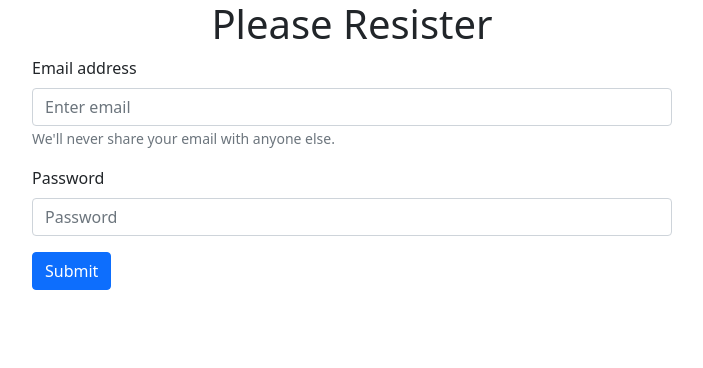
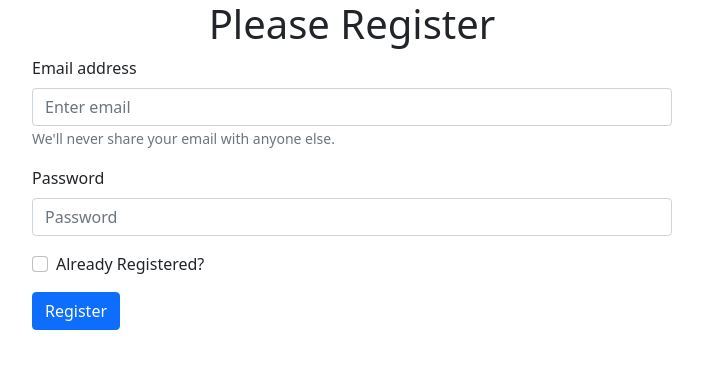
Before and after one commit to ParvesPR/Simple-email-password-firebase, a React (Create React App) app: page / in a window 1280 px wide. Shown: the top 368 px of the page, without its empty margins (288-991 px from the left). Built offline with nearby package versions, Linux system fonts and the light colour scheme.

Commit message:
validation added with ternary conditional

```diff
--- a/src/App.js
+++ b/src/App.js
@@ -11,6 +11,8 @@ function App() {
   const [email, setEmail] = useState('');
   const [password, setPassword] = useState('');
   const [validated, setValidated] = useState(false);
+  const [error, setError] = useState('');
+  const [registered, setRegistered] = useState(false)
 
   const handleEmailBlur = event => {
     setEmail(event.target.value)
@@ -18,28 +20,39 @@ function App() {
   const handlePasswordBlur = event => {
     setPassword(event.target.value)
   }
+  const handleRegisteredChange = event => {
+    setRegistered(event.target.checked);
+  }
+
   const handleSubmitBtn = event => {
+    event.preventDefault();
     const form = event.currentTarget;
     if (form.checkValidity() === false) {
-      event.preventDefault();
       event.stopPropagation();
       return;
     }
+    if (!/(?=.*[!@#$&*])/.test(password)) {
+      setError('Password Should contain al least one special character');
+      return;
+    }
     setValidated(true);
+    setError('');
 
     createUserWithEmailAndPassword(auth, email, password)
       .then(result => {
         const user = result.user;
         console.log(user)
       })
-      .catch()
+      .catch(error => {
+        setError(error.message);
+      })
     event.preventDefault();
   }
   return (
     <div>
 
       <div className="registration w-50 mx-auto">
-        <h1 className="text-center">Please Resister</h1>
+        <h1 className="text-center">Please {registered ? 'Login' : 'Register'}</h1>
 
         <Form noValidate validated={validated} onSubmit={handleSubmitBtn}>
           <Form.Group className="mb-3" controlId="formBasicEmail">
@@ -60,9 +73,14 @@ function App() {
             <Form.Control.Feedback type="invalid">
               Please Provide a valid Password
             </Form.Control.Feedback>
+            <p className="text-danger">{error}</p>
           </Form.Group>
+          <Form.Group className="mb-3" controlId="formBasicCheckbox">
+            <Form.Check onChange={handleRegisteredChange} type="checkbox" label="Already Registered?" />
+          </Form.Group>
+
           <Button variant="primary" type="submit">
-            Submit
+            {registered ? 'Login' : 'Register'}
           </Button>
         </Form>
       </div>
```
